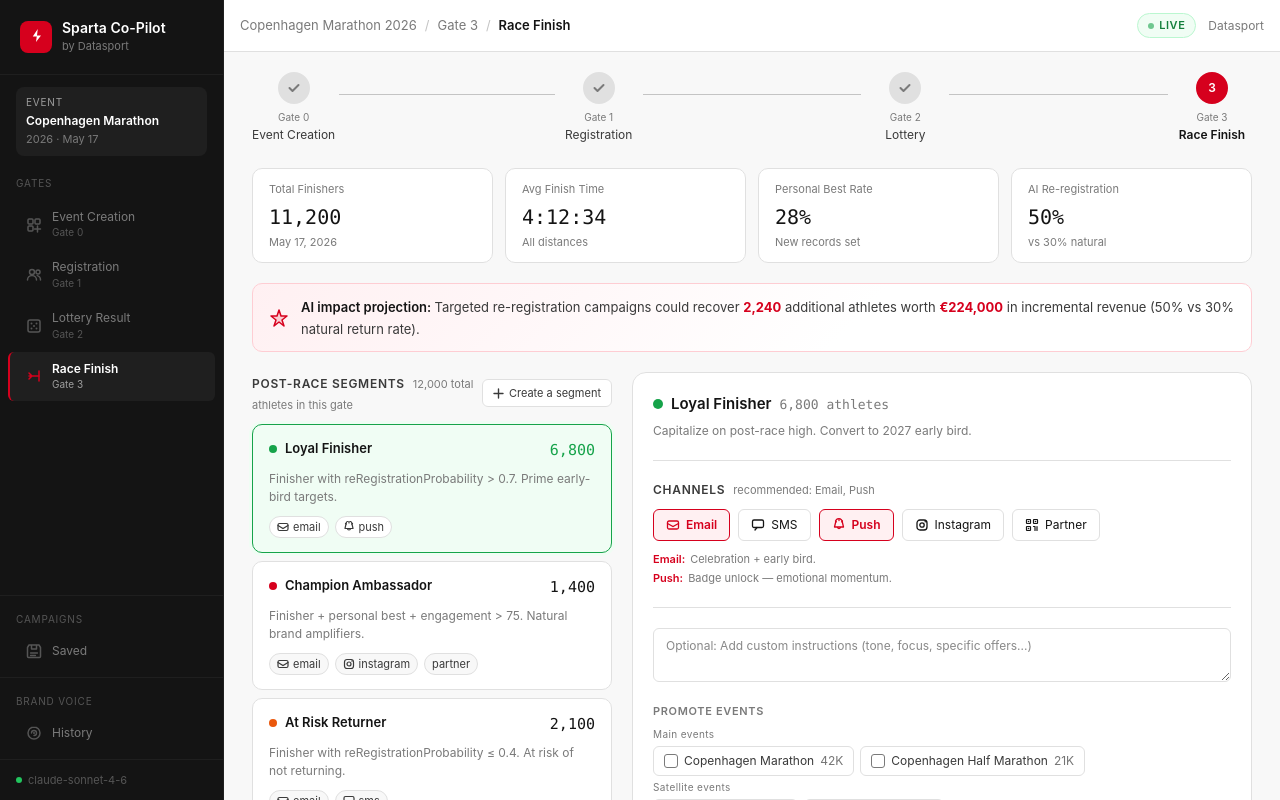
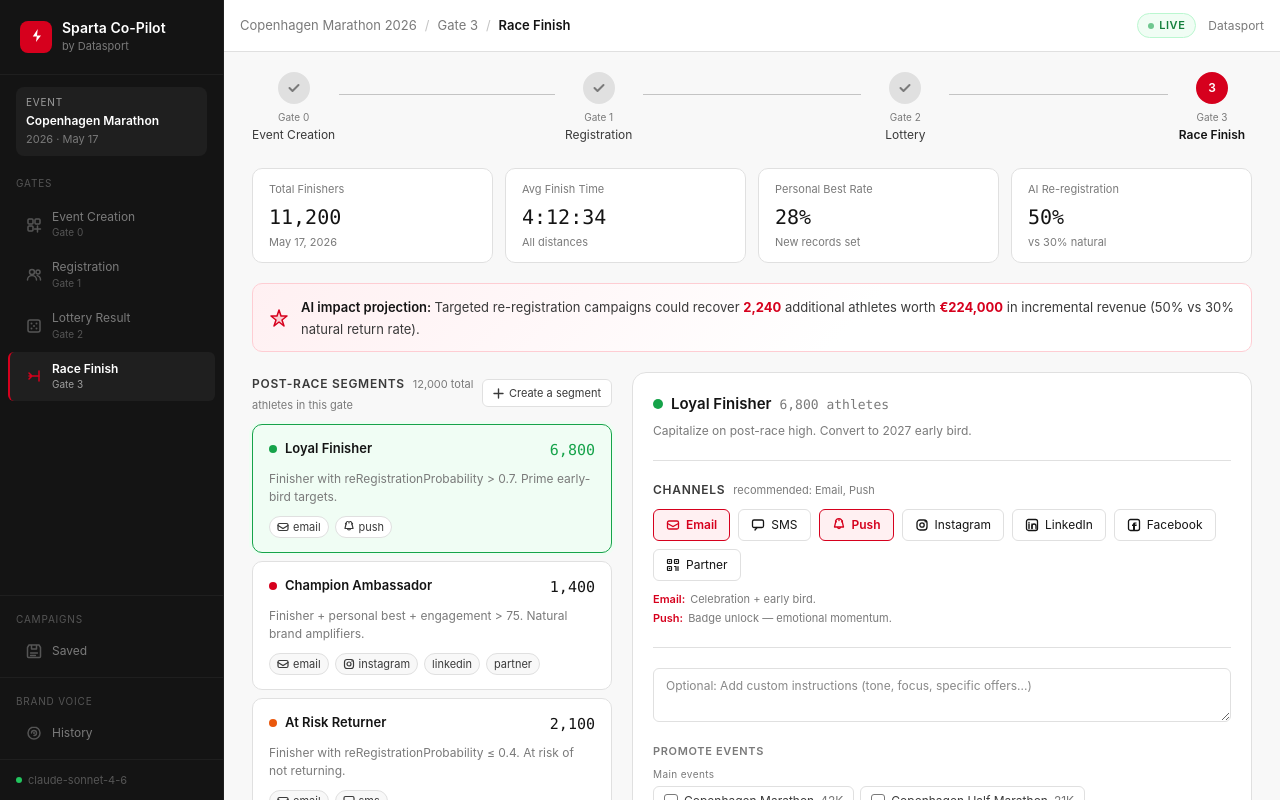
Before and after one commit to rmalet-datasport/sparta-copilot-poc, a Next.js app: page /gate/finish in a window 1280 px wide. Both pictures are taken after a click on the button 432 px from the left and 488 px from the top of the page. Built offline with nearby package versions, Linux system fonts and the light colour scheme.

Commit message:
feat: add LinkedIn and Facebook channels with feed and story previews

```diff
--- a/app/api/ai/route.ts
+++ b/app/api/ai/route.ts
@@ -8,7 +8,7 @@ const client = new Anthropic({
   apiKey: process.env.ANTHROPIC_API_KEY,
 });
 
-const VALID_CHANNELS = new Set(['email', 'sms', 'push', 'instagram'])
+const VALID_CHANNELS = new Set(['email', 'sms', 'push', 'instagram', 'linkedin', 'facebook'])
 
 function buildDryRunAsset(channel: string) {
   switch (channel) {
@@ -16,6 +16,8 @@ function buildDryRunAsset(channel: string) {
     case 'sms':       return { channel, body: '[DRY RUN] Test SMS body', meta: 'dry-run fixture' }
     case 'push':      return { channel, title: '[DRY RUN] Test push title', body: '[DRY RUN] Test push body', meta: 'dry-run fixture' }
     case 'instagram': return { channel, caption: '[DRY RUN] Test caption', hashtags: '#test #dryrun', meta: 'dry-run fixture' }
+    case 'linkedin':  return { channel, title: '[DRY RUN] LinkedIn headline', body: '[DRY RUN] LinkedIn post body', hashtags: '#test #dryrun', meta: 'dry-run fixture' }
+    case 'facebook':  return { channel, title: '[DRY RUN] Facebook hook', body: '[DRY RUN] Facebook post body', hashtags: '#test #dryrun', meta: 'dry-run fixture' }
     default:          return { channel, body: '[DRY RUN]', meta: 'dry-run fixture' }
   }
 }
--- a/components/campaign/AssetCard.tsx
+++ b/components/campaign/AssetCard.tsx
@@ -29,6 +29,8 @@ const CHANNEL_COLORS: Record<string, { color: string; bg: string }> = {
   sms:       { color: '#16A34A', bg: '#F0FDF4' },
   push:      { color: '#7C3AED', bg: '#F5F3FF' },
   instagram: { color: '#EA580C', bg: '#FFF7ED' },
+  linkedin:  { color: '#0077B5', bg: '#E8F4FB' },
+  facebook:  { color: '#1877F2', bg: '#EBF3FF' },
   partner:   { color: '#0E7490', bg: '#ECFEFF' },
 };
 
@@ -59,6 +61,20 @@ const CHANNEL_ICONS: Record<string, React.ReactNode> = {
       <circle cx="10.2" cy="3.8" r="0.8" fill="currentColor"/>
     </svg>
   ),
+  linkedin: (
+    <svg width="14" height="14" viewBox="0 0 14 14" fill="none">
+      <rect x="1.5" y="1.5" width="11" height="11" rx="2" stroke="currentColor" strokeWidth="1.3"/>
+      <path d="M4 6v4.5M4 4.5v.01" stroke="currentColor" strokeWidth="1.4" strokeLinecap="round"/>
+      <path d="M7 10.5V8c0-1.1.9-2 2-2s2 .9 2 2v2.5" stroke="currentColor" strokeWidth="1.3" strokeLinecap="round"/>
+      <path d="M7 6v4.5" stroke="currentColor" strokeWidth="1.3" strokeLinecap="round"/>
+    </svg>
+  ),
+  facebook: (
+    <svg width="14" height="14" viewBox="0 0 14 14" fill="none">
+      <rect x="1.5" y="1.5" width="11" height="11" rx="2" stroke="currentColor" strokeWidth="1.3"/>
+      <path d="M8.5 4.5H7.5C6.67 4.5 6 5.17 6 6v.5H5V8h1v4h2V8h1.5L9.8 6.5H8V6c0-.28.22-.5.5-.5h1V4.5z" fill="currentColor"/>
+    </svg>
+  ),
   partner: (
     <svg width="14" height="14" viewBox="0 0 14 14" fill="none">
       <rect x="1.5" y="1.5" width="4" height="4" rx="0.5" stroke="currentColor" strokeWidth="1.2"/>
@@ -72,15 +88,25 @@ const CHANNEL_ICONS: Record<string, React.ReactNode> = {
   ),
 };
 
-const IMAGE_CHANNELS = ['email', 'instagram'];
+const IMAGE_CHANNELS = ['email', 'instagram', 'linkedin', 'facebook'];
 
 const IMAGE_SPECS: Record<string, { dims: string; ratio: string }> = {
   email:     { dims: '600×300 px', ratio: 'Email banner' },
   instagram: { dims: '1080×1080 px', ratio: 'Square · 1080×1920 px for stories' },
+  linkedin:  { dims: '1200×628 px', ratio: 'Landscape feed' },
+  facebook:  { dims: '1200×630 px', ratio: 'Landscape · 1080×1920 px for stories' },
 };
 
-function InstagramStoryPreview({ caption, hashtags, imageUrl }: { caption?: string; hashtags?: string; imageUrl?: string | null }) {
+function SocialStoryPreview({ caption, hashtags, imageUrl, platform }: { caption?: string; hashtags?: string; imageUrl?: string | null; platform: 'instagram' | 'facebook' }) {
   const hasImage = !!imageUrl;
+  const gradients = {
+    instagram: 'linear-gradient(160deg, #833ab4 0%, #fd1d1d 50%, #fcb045 100%)',
+    facebook:  'linear-gradient(160deg, #1877F2 0%, #0a5fc4 60%, #0d47a1 100%)',
+  };
+  const handles = {
+    instagram: 'copenhagen_marathon',
+    facebook: 'CopenhagenMarathon',
+  };
 
   return (
     <div style={{ display: 'flex', flexDirection: 'column', alignItems: 'center', padding: '16px 0 8px' }}>
@@ -91,7 +117,7 @@ function InstagramStoryPreview({ caption, hashtags, imageUrl }: { caption?: stri
         borderRadius: 28,
         overflow: 'hidden',
         position: 'relative',
-        background: hasImage ? '#000' : 'linear-gradient(160deg, #833ab4 0%, #fd1d1d 50%, #fcb045 100%)',
+        background: hasImage ? '#000' : gradients[platform],
         boxShadow: '0 12px 40px rgba(0,0,0,0.35), 0 0 0 2px rgba(255,255,255,0.08)',
         flexShrink: 0,
       }}>
@@ -146,7 +172,7 @@ function InstagramStoryPreview({ caption, hashtags, imageUrl }: { caption?: stri
           </div>
           <div style={{ flex: 1, minWidth: 0 }}>
             <div style={{ fontSize: 9, fontWeight: 600, color: 'white', lineHeight: 1.2, overflow: 'hidden', textOverflow: 'ellipsis', whiteSpace: 'nowrap' }}>
-              copenhagen_marathon
+              {handles[platform]}
             </div>
             <div style={{ fontSize: 8, color: 'rgba(255,255,255,0.7)', lineHeight: 1.2 }}>
               Now
@@ -232,9 +258,68 @@ function InstagramStoryPreview({ caption, hashtags, imageUrl }: { caption?: stri
   );
 }
 
+function SocialFeedPreview({ title, body, hashtags, imageUrl, platform }: {
+  title?: string; body?: string; hashtags?: string; imageUrl?: string | null;
+  platform: 'linkedin' | 'facebook';
+}) {
+  const cfg = platform === 'linkedin'
+    ? { color: '#0077B5', bg: '#E8F4FB', gradient: 'linear-gradient(135deg, #0077B5, #00a0dc)', name: 'Copenhagen Marathon', subtitle: 'Official Event Page · Promoted', avatarRadius: 4, reactions: ['👍 Like', '💬 Comment', '🔄 Repost', '➤ Send'], dims: '1200×628 px', aspect: '1200/628', bgPage: '#F3F2EF' }
+    : { color: '#1877F2', bg: '#EBF3FF', gradient: 'linear-gradient(135deg, #1877F2, #42a5f5)', name: 'Copenhagen Marathon', subtitle: 'Just now · 🌐', avatarRadius: 50, reactions: ['👍 Like', '💬 Comment', '↗ Share'], dims: '1200×630 px', aspect: '1200/630', bgPage: '#F0F2F5' };
+
+  return (
+    <div style={{ padding: '16px 16px 8px', background: cfg.bgPage, display: 'flex', flexDirection: 'column', alignItems: 'center' }}>
+      <div style={{ width: '100%', maxWidth: 440, background: 'white', borderRadius: 8, boxShadow: '0 0 0 1px rgba(0,0,0,0.08)', overflow: 'hidden' }}>
+        {/* Profile header */}
+        <div style={{ padding: '12px 12px 8px', display: 'flex', gap: 10, alignItems: 'flex-start' }}>
+          <div style={{ width: 40, height: 40, borderRadius: cfg.avatarRadius, background: cfg.gradient, flexShrink: 0, display: 'flex', alignItems: 'center', justifyContent: 'center' }}>
+            <svg width="18" height="18" viewBox="0 0 18 18" fill="none">
+              <path d="M9 10.5l4.5-5.5H4.5L9 10.5z" fill="white"/>
+            </svg>
+          </div>
+          <div style={{ flex: 1 }}>
+            <div style={{ fontSize: 13, fontWeight: 600, color: '#1a1a1a', lineHeight: 1.3 }}>{cfg.name}</div>
+            <div style={{ fontSize: 11, color: '#666', lineHeight: 1.4 }}>{cfg.subtitle}</div>
+          </div>
+          {platform === 'linkedin' && (
+            <span style={{ fontSize: 12, color: cfg.color, fontWeight: 600, border: `1px solid ${cfg.color}`, borderRadius: 20, padding: '3px 10px', flexShrink: 0 }}>+ Follow</span>
+          )}
+        </div>
+        {/* Text */}
+        <div style={{ padding: '0 12px 10px' }}>
+          {title && <div style={{ fontSize: 13, fontWeight: 600, color: '#1a1a1a', lineHeight: 1.5, marginBottom: 4 }}>{title}</div>}
+          {body && (
+            <div style={{ fontSize: 12, color: '#333', lineHeight: 1.6, display: '-webkit-box', WebkitLineClamp: 4, WebkitBoxOrient: 'vertical', overflow: 'hidden' }}>
+              {body}
+            </div>
+          )}
+          {hashtags && <div style={{ fontSize: 12, color: cfg.color, marginTop: 4, lineHeight: 1.5 }}>{hashtags}</div>}
+        </div>
+        {/* Image */}
+        {imageUrl ? (
+          <img src={imageUrl} alt="" style={{ width: '100%', aspectRatio: cfg.aspect, objectFit: 'cover', display: 'block' }} />
+        ) : (
+          <div style={{ width: '100%', aspectRatio: cfg.aspect, background: `linear-gradient(135deg, ${cfg.bg}, ${cfg.color}22)`, display: 'flex', alignItems: 'center', justifyContent: 'center' }}>
+            <span style={{ fontSize: 11, color: cfg.color, opacity: 0.7 }}>{cfg.dims}</span>
+          </div>
+        )}
+        {/* Reactions */}
+        <div style={{ padding: '2px 12px 8px', borderTop: '1px solid #e8e8e8', display: 'flex' }}>
+          {cfg.reactions.map((r, i) => (
+            <div key={i} style={{ flex: 1, padding: '7px 2px', fontSize: 11, color: '#666', textAlign: 'center', fontWeight: 500 }}>{r}</div>
+          ))}
+        </div>
+      </div>
+      <div style={{ marginTop: 8, fontSize: 10, color: 'var(--fg-3)' }}>
+        Feed Preview · {cfg.dims}
+      </div>
+    </div>
+  );
+}
+
 export default function AssetCard({ asset, onRegenerate, isRegenerating, onSave, isSaved, savedImageUrl }: AssetCardProps) {
   const [showRegen, setShowRegen] = useState(false);
   const [showStoryPreview, setShowStoryPreview] = useState(false);
+  const [showFeedPreview, setShowFeedPreview] = useState(false);
   const [instructions, setInstructions] = useState('');
   const [localImageUrl, setLocalImageUrl] = useState<string | null>(null);
   const [isDragging, setIsDragging] = useState(false);
@@ -257,6 +342,8 @@ export default function AssetCard({ asset, onRegenerate, isRegenerating, onSave,
   const style = CHANNEL_COLORS[asset.channel] ?? { color: '#6B7280', bg: '#F9FAFB' };
   const needsImage = IMAGE_CHANNELS.includes(asset.channel);
   const isInstagram = asset.channel === 'instagram';
+  const isFacebook = asset.channel === 'facebook';
+  const isLinkedIn = asset.channel === 'linkedin';
   const isOffline = asset.channel === 'partner';
   const displayImage = localImageUrl ?? savedImageUrl ?? null;
 
@@ -296,10 +383,31 @@ export default function AssetCard({ asset, onRegenerate, isRegenerating, onSave,
           <span style={{ fontSize: 12, fontWeight: 570, textTransform: 'capitalize' }}>{asset.channel}</span>
         </div>
         <div style={{ display: 'flex', alignItems: 'center', gap: 6 }}>
-          {/* Story preview toggle — instagram only */}
-          {isInstagram && (
+          {/* Feed preview toggle — linkedin & facebook */}
+          {(isLinkedIn || isFacebook) && (
             <button
-              onClick={() => setShowStoryPreview(!showStoryPreview)}
+              onClick={() => { setShowFeedPreview(!showFeedPreview); setShowStoryPreview(false); }}
+              style={{
+                display: 'flex', alignItems: 'center', gap: 4,
+                padding: '3px 9px', borderRadius: 'var(--radius-md)',
+                border: `1px solid ${showFeedPreview ? style.color : 'var(--border-1)'}`,
+                background: showFeedPreview ? style.bg : 'var(--bg-1)',
+                color: showFeedPreview ? style.color : 'var(--fg-2)',
+                fontSize: 11, cursor: 'pointer', transition: 'all 0.15s ease',
+              }}
+            >
+              <svg width="10" height="10" viewBox="0 0 10 10" fill="none">
+                <rect x="0.5" y="0.5" width="9" height="9" rx="1.5" stroke="currentColor" strokeWidth="1.1"/>
+                <rect x="2" y="2" width="6" height="3" rx="0.5" fill="currentColor" opacity="0.25"/>
+                <path d="M2 7h4M2 8.5h2.5" stroke="currentColor" strokeWidth="0.9" strokeLinecap="round"/>
+              </svg>
+              Feed Preview
+            </button>
+          )}
+          {/* Story preview toggle — instagram & facebook */}
+          {(isInstagram || isFacebook) && (
+            <button
+              onClick={() => { setShowStoryPreview(!showStoryPreview); setShowFeedPreview(false); }}
               style={{
                 display: 'flex', alignItems: 'center', gap: 4,
                 padding: '3px 9px', borderRadius: 'var(--radius-md)',
@@ -360,12 +468,26 @@ export default function AssetCard({ asset, onRegenerate, isRegenerating, onSave,
       </div>
 
       {/* Story preview */}
-      {showStoryPreview && isInstagram && (
+      {showStoryPreview && (isInstagram || isFacebook) && (
         <div style={{ borderBottom: '1px solid var(--border-1)', background: '#0a0a0a' }}>
-          <InstagramStoryPreview
+          <SocialStoryPreview
             caption={editedAsset.caption ?? editedAsset.body}
             hashtags={editedAsset.hashtags}
             imageUrl={displayImage}
+            platform={isFacebook ? 'facebook' : 'instagram'}
+          />
+        </div>
+      )}
+
+      {/* Feed preview */}
+      {showFeedPreview && (isLinkedIn || isFacebook) && (
+        <div style={{ borderBottom: '1px solid var(--border-1)' }}>
+          <SocialFeedPreview
+            title={editedAsset.title}
+            body={editedAsset.body}
+            hashtags={editedAsset.hashtags}
+            imageUrl={displayImage}
+            platform={isLinkedIn ? 'linkedin' : 'facebook'}
           />
         </div>
       )}
@@ -494,8 +616,8 @@ export default function AssetCard({ asset, onRegenerate, isRegenerating, onSave,
         </div>
       )}
 
-      {/* Content — hidden when story preview is active, not shown for partner */}
-      {!showStoryPreview && !isOffline && (
+      {/* Content — hidden when a preview is active, not shown for partner */}
+      {!showStoryPreview && !showFeedPreview && !isOffline && (
         <div style={{ padding: '14px 16px' }}>
           <style>{`
             .sparta-editable-line {
@@ -617,7 +739,7 @@ export default function AssetCard({ asset, onRegenerate, isRegenerating, onSave,
 
             {displayImage ? (
               <div>
-                {!showStoryPreview && (
+                {!showStoryPreview && !showFeedPreview && (
                   <img
                     src={displayImage}
                     alt="Visual"
@@ -629,8 +751,13 @@ export default function AssetCard({ asset, onRegenerate, isRegenerating, onSave,
                     Visual applied to the story above ↑
                   </div>
                 )}
+                {showFeedPreview && (
+                  <div style={{ fontSize: 11, color: 'var(--fg-3)', padding: '2px 0 6px', fontStyle: 'italic' }}>
+                    Visual applied to the feed preview above ↑
+                  </div>
+                )}
                 {onSave && (
-                  <div style={{ display: 'flex', gap: 8, marginTop: showStoryPreview ? 0 : 8 }}>
+                  <div style={{ display: 'flex', gap: 8, marginTop: (showStoryPreview || showFeedPreview) ? 0 : 8 }}>
                     <button
                       onClick={() => fileInputRef.current?.click()}
                       style={{ flex: 1, padding: '5px 0', borderRadius: 'var(--radius-md)', border: '1px solid var(--border-1)', background: 'var(--bg-1)', color: 'var(--fg-2)', fontSize: 11, cursor: 'pointer' }}
--- a/components/gates/ChannelSelector.tsx
+++ b/components/gates/ChannelSelector.tsx
@@ -36,6 +36,20 @@ const CHANNEL_ICONS: Record<Channel, React.ReactNode> = {
       <circle cx="10.2" cy="3.8" r="0.8" fill="currentColor"/>
     </svg>
   ),
+  linkedin: (
+    <svg width="14" height="14" viewBox="0 0 14 14" fill="none">
+      <rect x="1.5" y="1.5" width="11" height="11" rx="2" stroke="currentColor" strokeWidth="1.3"/>
+      <path d="M4 6v4.5M4 4.5v.01" stroke="currentColor" strokeWidth="1.4" strokeLinecap="round"/>
+      <path d="M7 10.5V8c0-1.1.9-2 2-2s2 .9 2 2v2.5" stroke="currentColor" strokeWidth="1.3" strokeLinecap="round"/>
+      <path d="M7 6v4.5" stroke="currentColor" strokeWidth="1.3" strokeLinecap="round"/>
+    </svg>
+  ),
+  facebook: (
+    <svg width="14" height="14" viewBox="0 0 14 14" fill="none">
+      <rect x="1.5" y="1.5" width="11" height="11" rx="2" stroke="currentColor" strokeWidth="1.3"/>
+      <path d="M8.5 4.5H7.5C6.67 4.5 6 5.17 6 6v.5H5V8h1v4h2V8h1.5L9.8 6.5H8V6c0-.28.22-.5.5-.5h1V4.5z" fill="currentColor"/>
+    </svg>
+  ),
   partner: (
     <svg width="14" height="14" viewBox="0 0 14 14" fill="none">
       <rect x="1.5" y="1.5" width="4" height="4" rx="0.5" stroke="currentColor" strokeWidth="1.2"/>
@@ -50,7 +64,7 @@ const CHANNEL_ICONS: Record<Channel, React.ReactNode> = {
 };
 
 const CHANNEL_LABELS: Record<Channel, string> = {
-  email: 'Email', sms: 'SMS', push: 'Push', instagram: 'Instagram', partner: 'Partner',
+  email: 'Email', sms: 'SMS', push: 'Push', instagram: 'Instagram', linkedin: 'LinkedIn', facebook: 'Facebook', partner: 'Partner',
 };
 
 export default function ChannelSelector({ available, selected, onChange, rationale }: ChannelSelectorProps) {
@@ -62,7 +76,7 @@ export default function ChannelSelector({ available, selected, onChange, rationa
     }
   };
 
-  const ALL_CHANNELS: Channel[] = ['email', 'sms', 'push', 'instagram', 'partner'];
+  const ALL_CHANNELS: Channel[] = ['email', 'sms', 'push', 'instagram', 'linkedin', 'facebook', 'partner'];
 
   return (
     <div>
--- a/lib/ai/prompts.ts
+++ b/lib/ai/prompts.ts
@@ -39,6 +39,20 @@ Expected format (generate only the requested channels):
       "channel": "instagram",
       "caption": "...",
       "hashtags": "...",
+      "meta": "..."
+    },
+    {
+      "channel": "linkedin",
+      "title": "Headline (max 150 chars, professional tone, hook for the feed)",
+      "body": "Post body (max 1300 chars). Professional and inspiring. Corporate wellness angle, team challenge, personal achievement. No excessive emojis.",
+      "hashtags": "#Copenhagen #Marathon #Running #CorporateWellness (3-5 relevant hashtags)",
+      "meta": "..."
+    },
+    {
+      "channel": "facebook",
+      "title": "Hook sentence (max 100 chars, conversational, community-oriented)",
+      "body": "Post body (max 500 chars). Warm, community feel, FOMO, social proof, emojis welcome.",
+      "hashtags": "#CopenhagenMarathon #Running (2-4 hashtags)",
       "meta": "..."
     },
     {
--- a/lib/constants.ts
+++ b/lib/constants.ts
@@ -93,7 +93,7 @@ export const RACES: Race[] = [
   { id: 'cph_city_run_5k', name: 'CPH City Run', distance: '5K', type: 'satellite' },
 ];
 
-export const CHANNELS = ['email', 'sms', 'push', 'instagram', 'partner'] as const;
+export const CHANNELS = ['email', 'sms', 'push', 'instagram', 'linkedin', 'facebook', 'partner'] as const;
 export type Channel = typeof CHANNELS[number];
 
 export const CHANNEL_LABELS: Record<Channel, string> = {
@@ -101,6 +101,8 @@ export const CHANNEL_LABELS: Record<Channel, string> = {
   sms: 'SMS',
   push: 'Push',
   instagram: 'Instagram',
+  linkedin: 'LinkedIn',
+  facebook: 'Facebook',
   partner: 'Partner / Ambassador',
 };
 
@@ -108,13 +110,13 @@ export const DEFAULT_CHANNELS: Record<string, Channel[]> = {
   // Gate 1
   ambassador: ['email', 'push'],
   to_reactivate: ['email', 'sms'],
-  opportunist: ['email'],
+  opportunist: ['email', 'facebook'],
   cold_prospect: ['email'],
   // Gate 0
   past_finishers: ['email', 'push'],
   past_refused: ['email', 'sms'],
-  international_targets: ['email', 'instagram'],
-  external_prospects: ['email'],
+  international_targets: ['email', 'instagram', 'facebook'],
+  external_prospects: ['email', 'linkedin'],
   // Gate 2
   confirmed_engaged: ['email', 'push'],
   confirmed_passive: ['email', 'sms'],
@@ -124,7 +126,7 @@ export const DEFAULT_CHANNELS: Record<string, Channel[]> = {
   refused_lost: ['email'],
   // Gate 3
   loyal_finisher: ['email', 'push'],
-  champion_ambassador: ['email', 'instagram', 'partner'],
+  champion_ambassador: ['email', 'instagram', 'linkedin', 'partner'],
   at_risk_returner: ['email', 'sms'],
   lost_dns: ['email'],
   reconquest_dnf: ['email', 'sms'],
```
